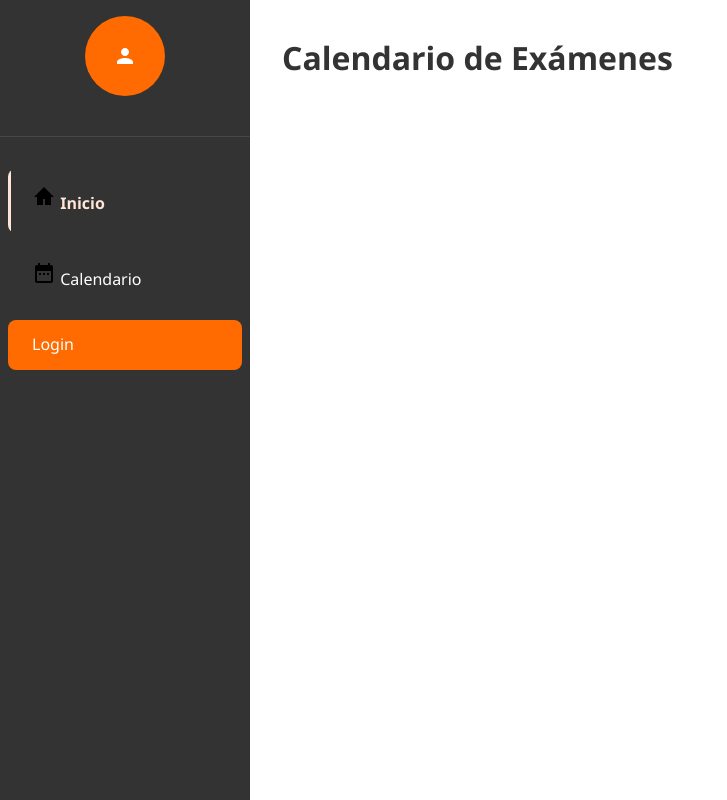
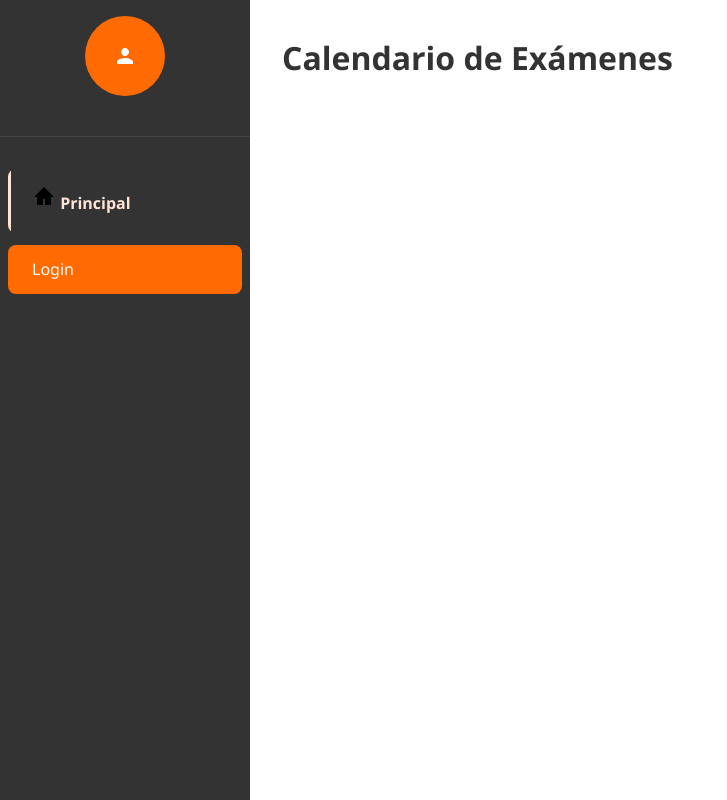
Before and after one commit to YuuNakata/ExamManagementSystem, a Django app: page /exams/calendar/ in a window 1280 px wide. Shown: the whole page, without its empty margins (0-727 px from the left). Run offline with Django 5.2, Linux system fonts and the light colour scheme.

Commit message:
Changing main page according names and Calendar view

```diff
--- a/templates/base.html
+++ b/templates/base.html
@@ -29,10 +29,7 @@
             <nav class="menu">
                 <a href="/" class="menu-item active">
                     <span class="icono icono-inicio"></span>
-                    Inicio</a>
-                <a href="#" class="menu-item">
-                    <span class="icono icono-calendario"></span>
-                    Calendario</a>
+                    Principal</a>
                 {% if user.is_student %}
                 <a href="{% url 'exams:list_grades' %}" class="menu-item">
                     <span class="icono icono-examen"></span>
```
